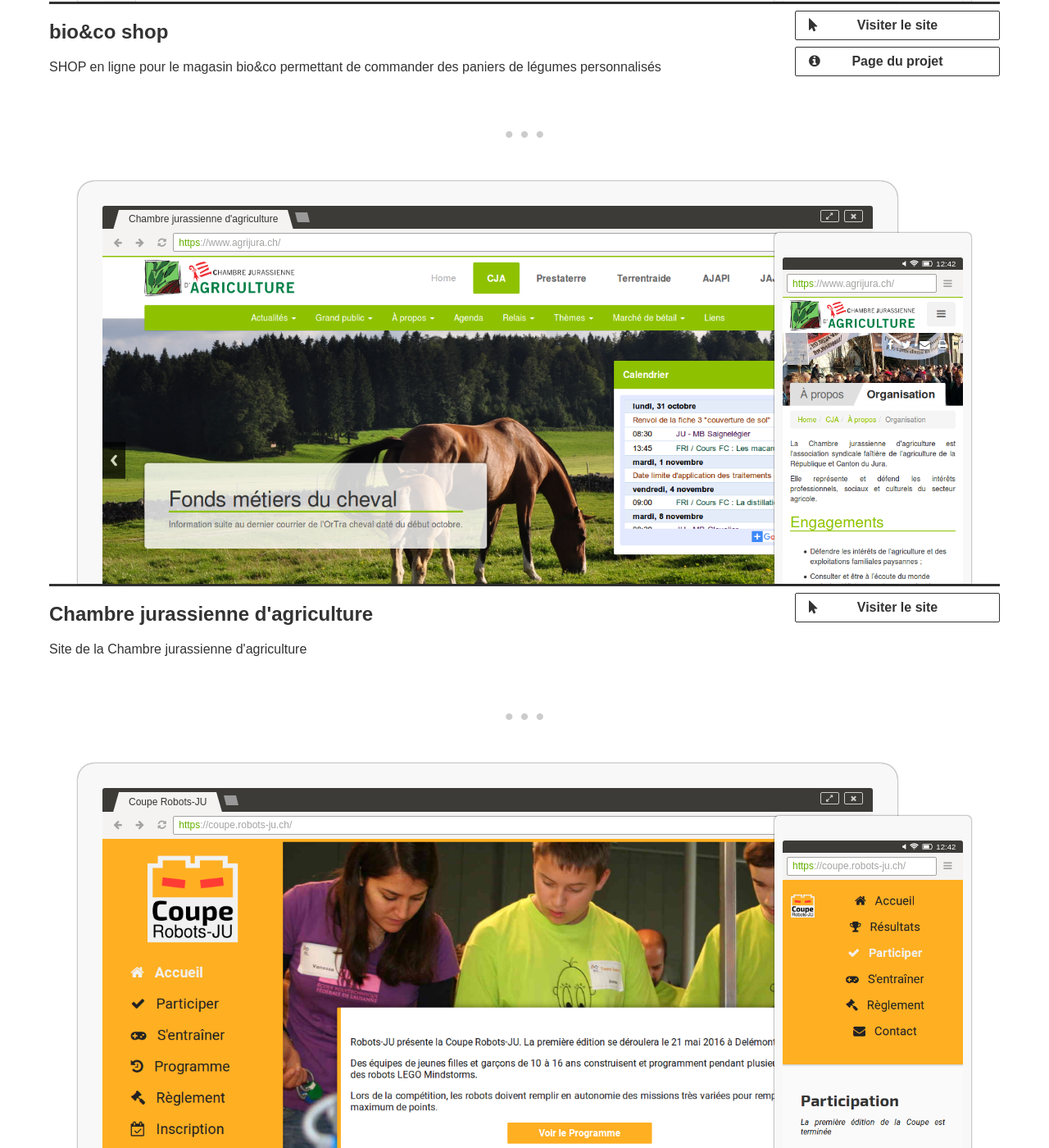
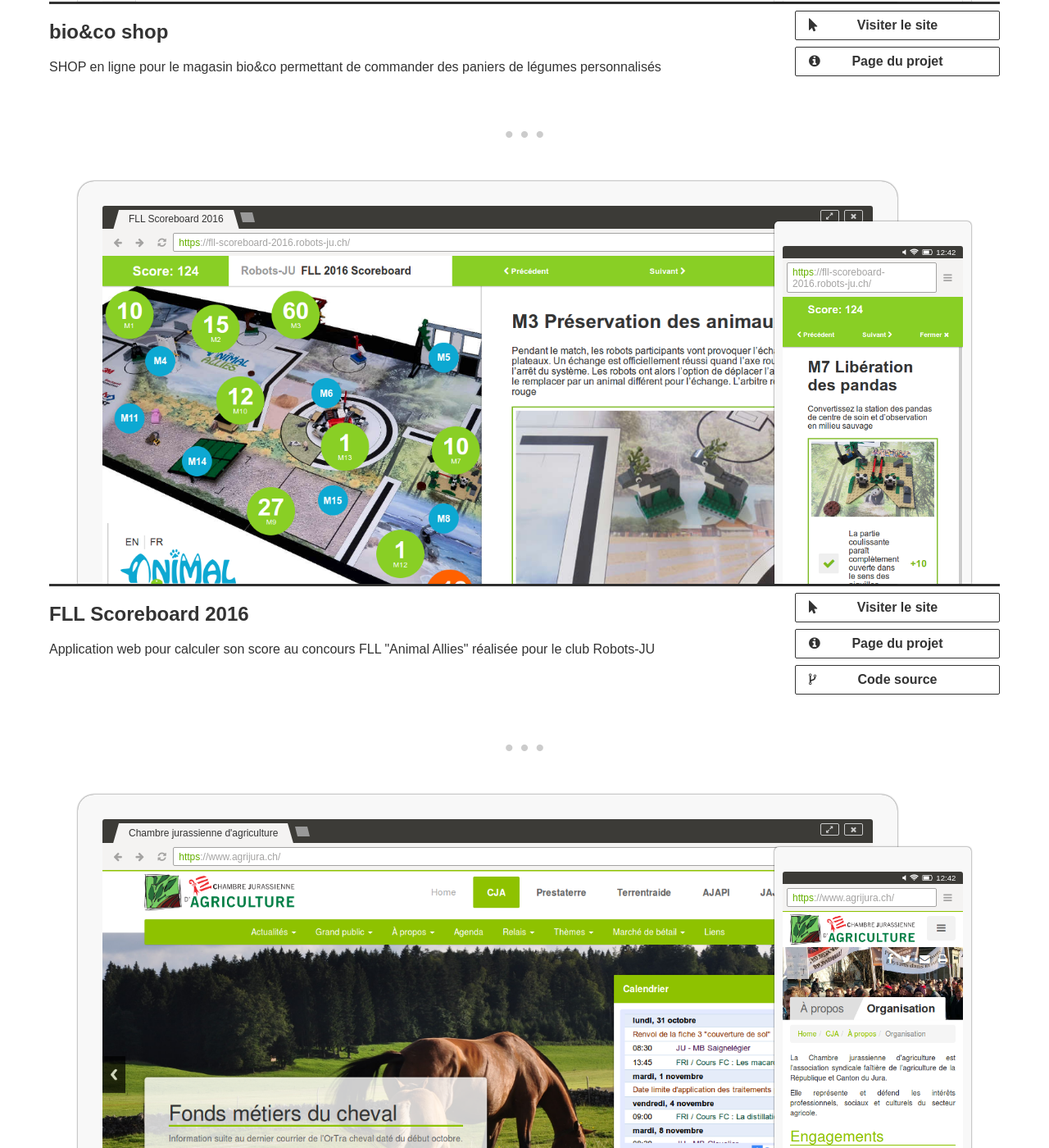
Before and after one commit to clarkwinkelmann/clarkwinkelmann.com, a Jekyll site: the page built from web-portfolio.md, in a window 1280 px wide and 1400 px high, scrolled down 743 px. Shown: the whole window at 82% size. Built offline with Jekyll 4.4.1, drawn with Linux system fonts in a browser that asks for light colours; nearby versions of some CDN libraries; comment, search, counter and statistics services are not loaded; some of the changed text lies outside the part shown.

Commit message:
Ajout scoreboard 2016

```diff
--- a/_data/websites.yaml
+++ b/_data/websites.yaml
@@ -5,6 +5,14 @@
   date_launched: 2016-11-18
   description: SHOP en ligne pour le magasin bio&co permettant de commander des paniers de légumes personnalisés
   project_page: /bioetco
+- title: FLL Scoreboard 2016
+  url: https://fll-scoreboard-2016.robots-ju.ch/
+  screenshot: /assets/websites/fll-scoreboard-2016.robots-ju.ch.png
+  screenshot_mobile: /assets/websites/fll-scoreboard-2016.robots-ju.ch-mobile.png
+  date_launched: 2016-11-04
+  description: Application web pour calculer son score au concours FLL "Animal Allies" réalisée pour le club Robots-JU
+  project_page: /robots-ju
+  source_page: https://github.com/robots-ju/fll-scoreboard-2016
 - title: Chambre jurassienne d'agriculture
   url: https://www.agrijura.ch/
   screenshot: /assets/websites/agrijura.ch.png
@@ -47,7 +55,7 @@
   url: https://fll-scoreboard-2015.robots-ju.ch/
   screenshot: /assets/websites/fll-scoreboard-2015.robots-ju.ch.png
   date_launched: 2016-01-17
-  description: Application web pour calculer son score au concours FLL réalisé pour le club Robots-JU
+  description: Application web pour calculer son score au concours FLL "Trash Trek" réalisée pour le club Robots-JU
   project_page: /robots-ju
   source_page: https://github.com/robots-ju/fll-scoreboard-2015
 - title: Gym'agine
```
Also changed, not shown: assets/websites/fll-scoreboard-2016.robots-ju.ch-mobile.png (added), assets/websites/fll-scoreboard-2016.robots-ju.ch.png (added).
